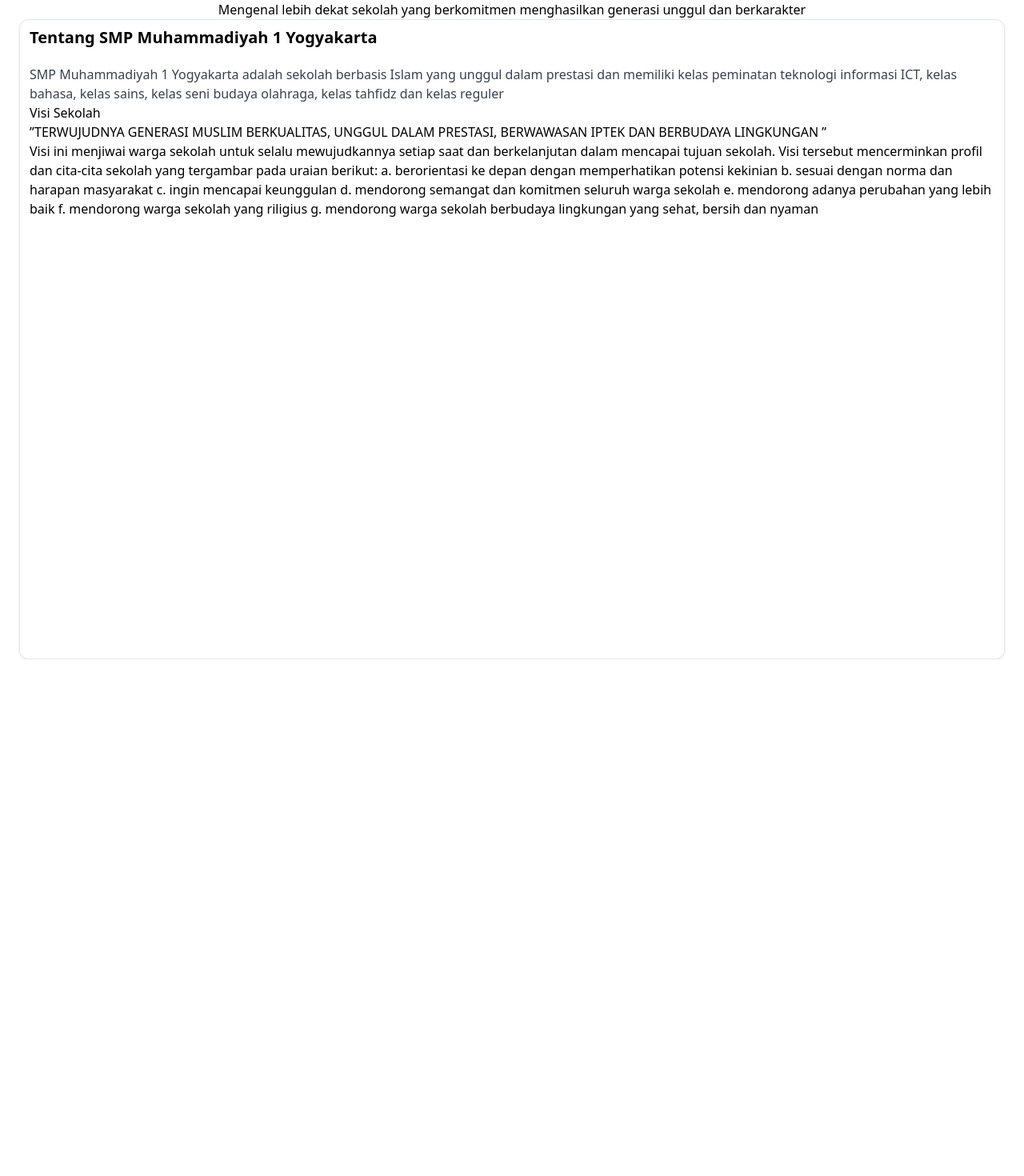
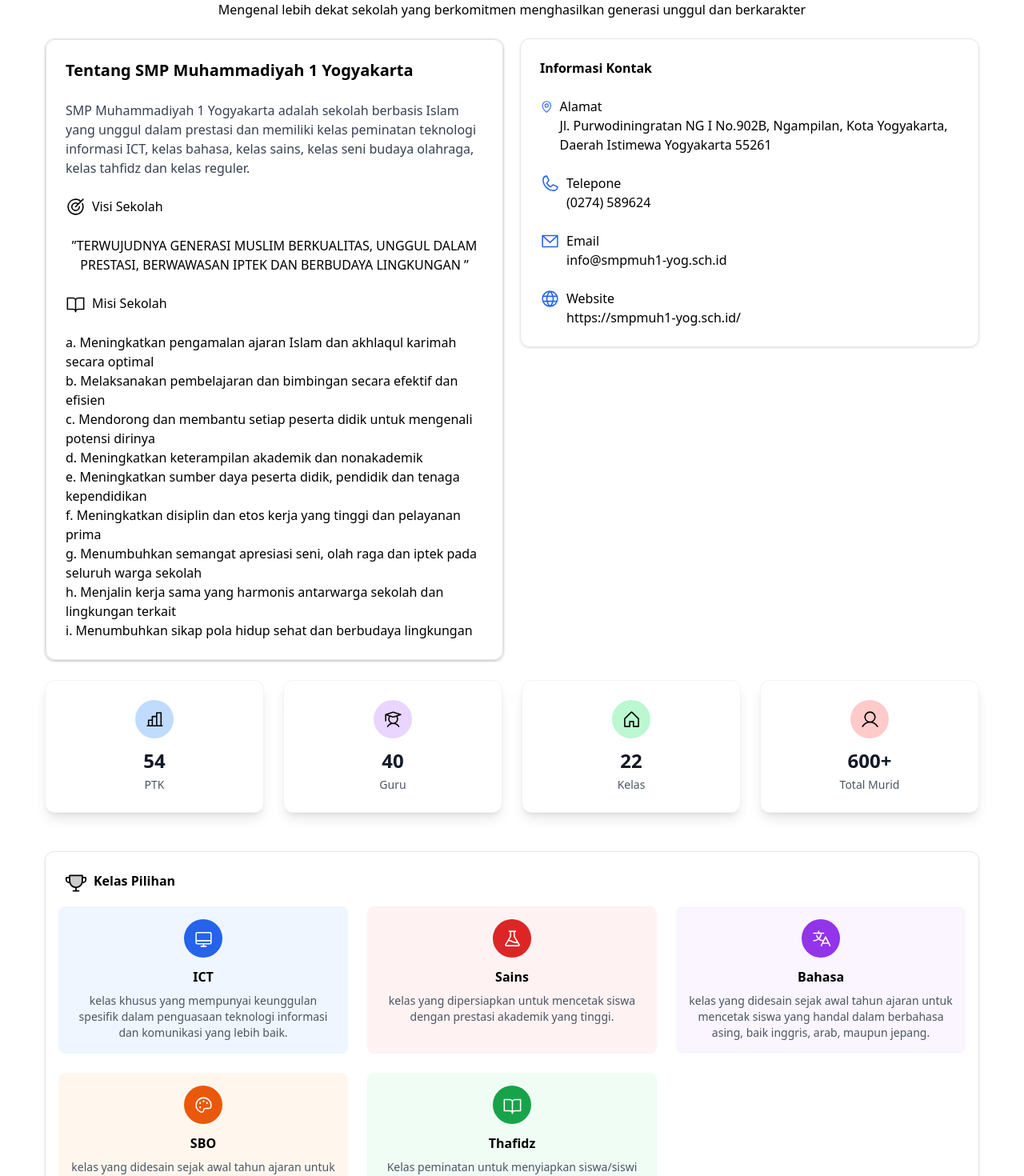
Before and after one commit to T13-1M/exposition-muhijunior, a React (Vite) app in the folder client/: page /profile in a window 1280 px wide. Shown: the part 100-1570 px from the top of the page at 80% size. Before the commit the page ends 924 px from the top, so only its background shows below. Built offline with nearby package versions, Linux system fonts and the light colour scheme.

Commit message:
update profile page

```diff
--- a/client/src/components/Profilepage.jsx
+++ b/client/src/components/Profilepage.jsx
@@ -1,26 +1,129 @@
 import React from 'react';
+import { Target, BookOpen, MapPin, Phone, EnvelopeSimple, Globe, User, House, Student, ChartBar, Trophy, Desktop, Flask, Palette, Translate } from '@phosphor-icons/react';
 
 function Profilepage() {
     return (
-        <div className="w-full">
+        <div className="max-w-7xl mx-auto px-4 sm:px-6 lg:px-8">
             <div className="pt-16 px-6 bg-white flex flex-col items-center">
                 <h1 className="font-bold text-3xl">Profil Sekolah</h1>
-                <p className="text-center font-normal">Mengenal lebih dekat sekolah yang berkomitmen menghasilkan generasi unggul dan berkarakter</p>
-                <div className="rounded-xl border bg-card text-card-foreground shadow w-full h-screen px-3 py-2">
-                    <h2 className="font-semibold text-xl">Tentang SMP Muhammadiyah 1 Yogyakarta</h2>
-                    <p className="mt-5 text-gray-700">SMP Muhammadiyah 1 Yogyakarta adalah sekolah berbasis Islam yang unggul dalam prestasi dan memiliki kelas peminatan teknologi informasi ICT, kelas bahasa, kelas sains, kelas seni budaya olahraga, kelas tahfidz dan kelas reguler</p>
-                    <h3>Visi Sekolah</h3>
-                    <p>”TERWUJUDNYA GENERASI MUSLIM BERKUALITAS, UNGGUL DALAM PRESTASI, BERWAWASAN IPTEK DAN BERBUDAYA LINGKUNGAN ”</p>
-                    <p>Visi ini menjiwai warga sekolah untuk selalu mewujudkannya setiap saat dan berkelanjutan dalam mencapai tujuan sekolah.
-Visi tersebut mencerminkan profil dan cita-cita sekolah yang tergambar pada uraian berikut:
-
-a. berorientasi ke depan dengan memperhatikan potensi kekinian
-b. sesuai dengan norma dan harapan masyarakat
-c. ingin mencapai keunggulan
-d. mendorong semangat dan komitmen seluruh warga sekolah
-e. mendorong adanya perubahan yang lebih baik
-f. mendorong warga sekolah yang riligius
-g. mendorong warga sekolah berbudaya lingkungan yang sehat, bersih dan nyaman</p>
+                <p className="text-center font-normal mb-6">Mengenal lebih dekat sekolah yang berkomitmen menghasilkan generasi unggul dan berkarakter</p>
+                <div className="grid grid-cols-1 md:grid-cols-2 gap-5">
+                    <div className="rounded-xl border bg-card text-card-foreground shadow">
+                        <div className="lg:col-span-2">
+                            <div className="rounded-xl border bg-card text-card-foreground shadow">
+                                <h2 className="font-semibold text-xl p-6">Tentang SMP Muhammadiyah 1 Yogyakarta</h2>
+                                <p className="text-gray-700 px-6">SMP Muhammadiyah 1 Yogyakarta adalah sekolah berbasis Islam yang unggul dalam prestasi dan memiliki kelas peminatan teknologi informasi ICT, kelas bahasa, kelas sains, kelas seni budaya olahraga, kelas tahfidz dan kelas reguler.</p>
+                                <h3 className="flex gap-2 p-6"><Target size="25"/><span>Visi Sekolah</span></h3>
+                                <p className="text-center mx-6">”TERWUJUDNYA GENERASI MUSLIM BERKUALITAS, UNGGUL DALAM PRESTASI, BERWAWASAN IPTEK DAN BERBUDAYA LINGKUNGAN ”</p>
+                                <h3 className="flex gap-2 p-6"><BookOpen size="25"/>Misi Sekolah</h3>
+                                <p className="px-6 pb-6">a. Meningkatkan pengamalan ajaran Islam dan akhlaqul karimah secara optimal<br/>
+b. Melaksanakan pembelajaran dan bimbingan secara efektif dan efisien<br/>
+c. Mendorong dan membantu setiap peserta didik untuk mengenali potensi dirinya<br/>
+d. Meningkatkan keterampilan akademik dan nonakademik<br/>
+e. Meningkatkan sumber daya peserta didik, pendidik dan tenaga kependidikan<br/>
+f. Meningkatkan disiplin dan etos kerja yang tinggi dan pelayanan prima<br/>
+g. Menumbuhkan semangat apresiasi seni, olah raga dan iptek pada seluruh warga sekolah<br/>
+h. Menjalin kerja sama yang harmonis antarwarga sekolah dan lingkungan terkait<br/>
+i. Menumbuhkan sikap pola hidup sehat dan berbudaya lingkungan<br/></p>
+                            </div>
+                        </div>
+                    </div>
+                    <div className="w-full h-max rounded-xl border bg-card text-card-foreground shadow">
+                        <h2 className="p-6 font-semibold">Informasi Kontak</h2>
+                        <div className="flex flex-col p-6 pt-0">
+                            <div className="flex pb-6 gap-2">
+                                <MapPin size="25" className="text-blue-600"/>
+                                <div>
+                                    <span>Alamat</span>
+                                    <p>Jl. Purwodiningratan NG I No.902B, Ngampilan, Kota Yogyakarta, Daerah Istimewa Yogyakarta 55261</p>
+                                </div>
+                            </div>
+                            <div className="flex pb-6 gap-2">
+                                <Phone size="25" className="text-blue-600"/>
+                                <div>
+                                    <span>Telepone</span>
+                                    <p>(0274) 589624</p>
+                                </div>
+                            </div>
+                            <div className="flex pb-6 gap-2">
+                                <EnvelopeSimple size="25" className="text-blue-600"/>
+                                <div>
+                                    <span>Email</span>
+                                    <p>info@smpmuh1-yog.sch.id</p>
+                                </div>
+                            </div>
+                            <div className="flex gap-2">
+                                <Globe size="25" className="text-blue-600"/>
+                                <div className="flex flex-col">
+                                    <span>Website</span>
+                                    <a href="https://smpmuh1-yog.sch.id/" target="_blank">https://smpmuh1-yog.sch.id/</a>
+                                </div>
+                            </div>
+                        </div>
+                    </div>
+                </div>
+                <div className="mt-6 pb-6 w-full grid grid-cols-2 md:grid-cols-4 gap-6 justify-items-center">
+                    <div className="w-full max-w-xs p-6 bg-white rounded-xl shadow-lg border border-gray-100 flex flex-col items-center text-center transition duration-300 hover:shadow-xl">
+                        <span className="w-12 h-12 bg-blue-200 rounded-full flex items-center justify-center mx-auto mb-3"><ChartBar size="25"/></span>
+                        <p className="text-2xl font-bold text-gray-900 mb-1">54</p>
+                        <p className="text-gray-600 text-sm">PTK</p>
+                    </div>
+                    <div className="w-full max-w-xs p-6 bg-white rounded-xl shadow-lg border border-gray-100 flex flex-col items-center text-center transition duration-300 hover:shadow-xl">
+                        <span className="w-12 h-12 bg-purple-200 rounded-full flex items-center justify-center mx-auto mb-3"><Student size="25"/></span>
+                        <p className="text-2xl font-bold text-gray-900 mb-1">40</p>
+                        <p className="text-gray-600 text-sm">Guru</p>
+                    </div>
+                    <div className="w-full max-w-xs p-6 bg-white rounded-xl shadow-lg border border-gray-100 flex flex-col items-center text-center transition duration-300 hover:shadow-xl">
+                        <span className="w-12 h-12 bg-green-200 rounded-full flex items-center justify-center mx-auto mb-3"><House size="25"/></span>
+                        <p className="text-2xl font-bold text-gray-900 mb-1">22</p>
+                        <p className="text-gray-600 text-sm">Kelas</p>
+                    </div>
+                    <div className="w-full max-w-xs p-6 bg-white rounded-xl shadow-lg border border-gray-100 flex flex-col items-center text-center transition duration-300 hover:shadow-xl">
+                        <span className="w-12 h-12 bg-red-200 rounded-full flex items-center justify-center mx-auto mb-3"><User size="25"/></span>
+                        <p className="text-2xl font-bold text-gray-900 mb-1">600+</p>
+                        <p className="text-gray-600 text-sm">Total Murid</p>
+                    </div>
+                </div>
+                <div className="w-full my-6 rounded-xl border bg-card text-card-foreground shadow">
+                    <h2 className="px-6 pt-6 mb-2 pb-2 font-semibold flex gap-2"><Trophy size="28" color="#000000ff" weight="duotone" />Kelas Pilihan</h2>
+                    <div className="grid grid-cols-1 mx-4 md:grid-cols-3 gap-6 justify-beetween">
+                        <div className="text-center p-4 bg-blue-50 rounded-lg">
+                            <div className="w-12 h-12 bg-blue-600 rounded-full flex items-center justify-center mx-auto mb-3">
+                                <Desktop size="25" color="white"/>
+                            </div>
+                            <h1 className="font-semibold mb-2">ICT</h1>
+                            <p className="text-sm text-gray-600">kelas khusus yang mempunyai keunggulan spesifik dalam penguasaan teknologi informasi dan komunikasi yang lebih baik. </p>
+                        </div>
+                        <div className="text-center p-4 bg-red-50 rounded-lg">
+                            <div className="w-12 h-12 bg-red-600 rounded-full flex items-center justify-center mx-auto mb-3">
+                                <Flask size="25" color="white"/>
+                            </div>
+                            <h1 className="font-semibold mb-2">Sains</h1>
+                            <p className="text-sm text-gray-600">kelas yang dipersiapkan untuk mencetak siswa
+dengan prestasi akademik yang tinggi. </p>
+                        </div>
+                        <div className="text-center p-4 bg-purple-50 rounded-lg">
+                            <div className="w-12 h-12 bg-purple-600 rounded-full flex items-center justify-center mx-auto mb-3">
+                                <Translate size="25" color="white"/>
+                            </div>
+                            <h1 className="font-semibold mb-2">Bahasa</h1>
+                            <p className="text-sm text-gray-600">kelas yang didesain sejak awal tahun ajaran untuk mencetak siswa yang handal dalam berbahasa asing, baik inggris, arab, maupun jepang. </p>
+                        </div>
+                        <div className="text-center p-4 bg-orange-50 rounded-lg">
+                            <div className="w-12 h-12 bg-orange-600 rounded-full flex items-center justify-center mx-auto mb-3">
+                                <Palette size="25" color="white"/>
+                            </div>
+                            <h1 className="font-semibold mb-2">SBO</h1>
+                            <p className="text-sm text-gray-600">kelas yang didesain sejak awal tahun ajaran untuk mencetak siswa yang handal dalam berbahasa asing, baik inggris, arab, maupun jepang. </p>
+                        </div>
+                        <div className="text-center p-4 bg-green-50 rounded-lg">
+                            <div className="w-12 h-12 bg-green-600 rounded-full flex items-center justify-center mx-auto mb-3">
+                                <BookOpen size="25" color="white"/>
+                            </div>
+                            <h1 className="font-semibold mb-2">Thafidz</h1>
+                            <p className="text-sm text-gray-600">Kelas peminatan untuk menyiapkan siswa/siswi menjadi Hafidz/Hafidzah yang mencintai Al-Qur’an, berakhlak mulia dan tetap berprestasi dalam bidang akademik.</p>
+                        </div>
+                    </div>
                 </div>
             </div>
         </div>
--- a/client/src/styles/Navbar.css
+++ b/client/src/styles/Navbar.css
@@ -61,12 +61,12 @@
 /* Mobile */
 @media (max-width: 768px) {
     .Navbar{
-        height: 1.5rem;
+        height: 3rem;
     }
 
     .nav-links {
         position: fixed;
-        top: 3.5rem;
+        top: 2.5rem;
         right: 0;
         width: 100%;
         height: max-content;
```
